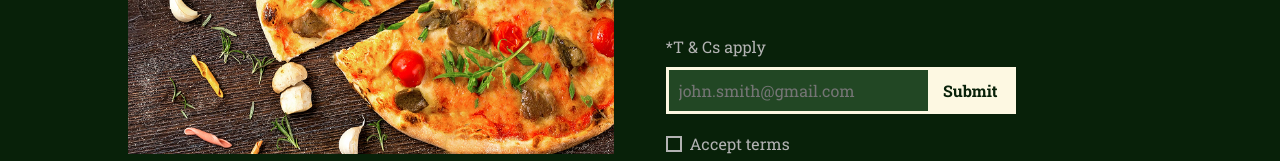
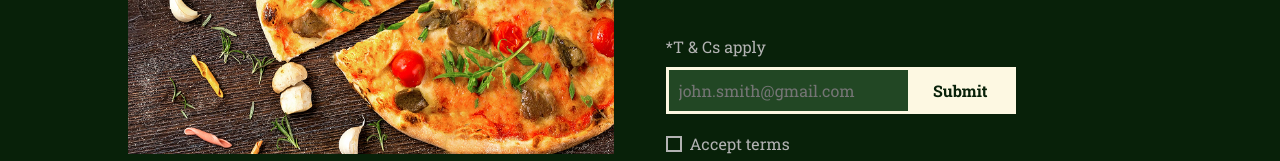
Before and after one commit to miska-voutilainen/pizzeria-project, a React (Vite) app in the folder @client/: page / in a window 1280 px wide. Shown: the part 1871-2032 px from the top of the page. Built offline with nearby package versions, Linux system fonts and the light colour scheme; no server answers.

Commit message:
add wide style prop to InputSubmit button

```diff
--- a/@client/src/components/ui/InputSubmit/InputSubmit.css
+++ b/@client/src/components/ui/InputSubmit/InputSubmit.css
@@ -16,7 +16,7 @@
 }
 
 .input-submit-container button[type="submit"] {
-  padding: 0px 15px;
+  padding: 0px 25px;
   cursor: pointer;
   background-color: var(--background-light);
   border: none;
@@ -25,6 +25,11 @@
   font-size: 1rem;
   font-family: "Roboto Slab";
   transition: 0.4s ease;
+}
+
+.input-submit-button-wide {
+  padding: 0px 60px !important;
+  font-size: 1.2rem !important;
 }
 
 .input-submit-container button[type="submit"]:hover {
--- a/@client/src/components/ui/InputSubmit/InputSubmit.jsx
+++ b/@client/src/components/ui/InputSubmit/InputSubmit.jsx
@@ -10,6 +10,7 @@ const InputSubmit = ({
   name,
   submitText,
   appearance = "dark",
+  submitStyle,
 }) => {
   return (
     <div className={`input-submit-container ${appearance}`}>
@@ -22,7 +23,13 @@ const InputSubmit = ({
         onChange={(e) => setValue(e.target.value)}
         disabled={loading}
       />
-      <button type="submit" disabled={loading}>
+      <button
+        className={`input-submit-button ${
+          submitStyle ? `input-submit-button-${submitStyle}` : ""
+        }`}
+        type="submit"
+        disabled={loading}
+      >
         {loading ? "Sending..." : submitText}
       </button>
     </div>
--- a/@client/src/pages/Checkout/Checkout.jsx
+++ b/@client/src/pages/Checkout/Checkout.jsx
@@ -360,6 +360,7 @@ const Checkout = () => {
                   appearance={"light"}
                   value={couponInput}
                   setValue={setCouponInput}
+                  submitStyle="wide"
                 />
               </form>
             </div>
```
Also changed, not shown: 1 other file (tests, documents, lock files or other folders).
